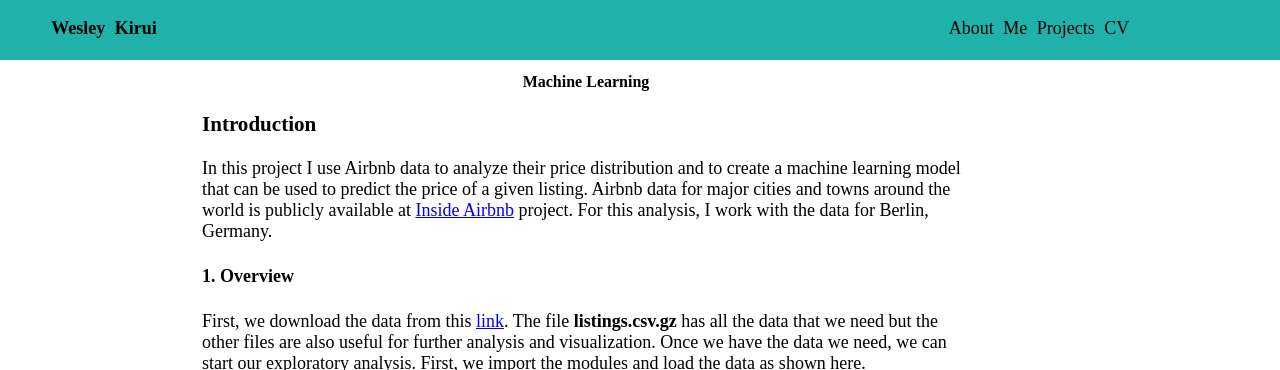
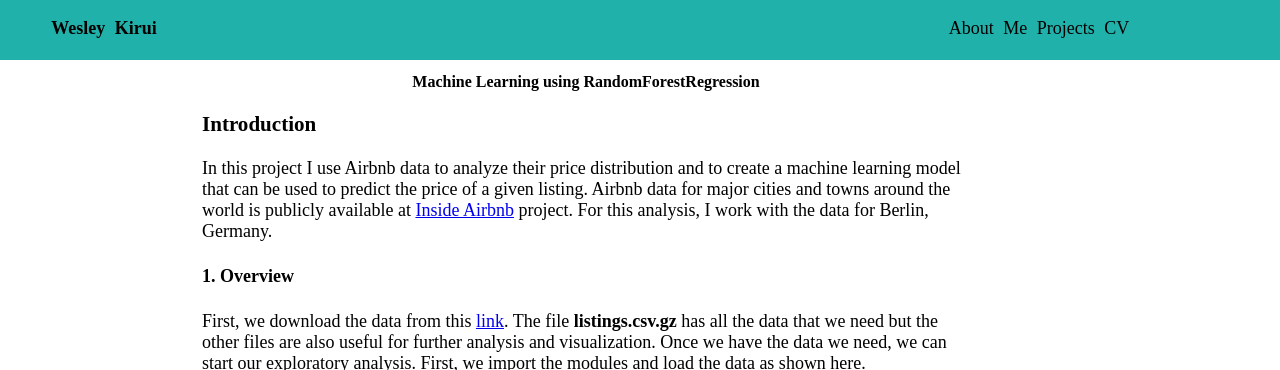
Before and after one commit to wkirui/wkirui.github.io, a Jekyll site: the page built from _posts/2020-09-24-Airbnb Price Prediction with RandomForest.md, in a window 1280 px wide and 900 px high, cut to the strip 0-370 px from the top of the window. Built offline with Jekyll 4.4.1, drawn with Linux system fonts in a browser that asks for light colours; nearby versions of some CDN libraries.

Commit message:
minor formatting edits

```diff
--- a/_posts/2020-09-24-Airbnb Price Prediction with RandomForest.md
+++ b/_posts/2020-09-24-Airbnb Price Prediction with RandomForest.md
@@ -5,7 +5,7 @@ date : '2020-09-24 10:10:00 +0300'
 categories: posts
 excerpt: 'Can we create a general model to predict the housing prices for a given city? In this analysis, I look at the prices for listings in Berlin Germany and create a model to predict the results.'
 ---
-# <center>Machine Learning</center>
+# <center>Machine Learning using RandomForestRegression</center>
 ### Introduction
 In this project I use Airbnb data to analyze their price distribution and to create a machine learning model that can be used to predict the price of a given listing.
 Airbnb data for major cities and towns around the world is publicly available at [Inside Airbnb](http://insideairbnb.com/) project. For this analysis, I work with the data for Berlin, Germany.
@@ -25,7 +25,7 @@ Let's take a quick look at the shape and overview of our data.<br>
 As shown below, we have 20432 listings and 74 columns (features).
 ![data overview](/assets/img/listings_top_rows.png#center)
 
-### 2. Data Processing
+#### 2. Data Processing
 Let's remove the currency notation from the prices using this function
 <script src="https://gist.github.com/wkirui/af998d2711e12cf9687244e493d019c5.js"></script>
 Once prices are cleaned up we can look at their distribution
@@ -38,7 +38,7 @@ We can make the following observations:
 - Only 4.98% of the listings cost more than the 95th percentile price ($155)
 - Only 0.4% of the listings cost $500 or more
 
-### 3. Exploratory Data Analysis
+#### 3. Exploratory Data Analysis
 Let's plot the price distribution
 <script src="https://gist.github.com/wkirui/e32867aceddf89a61428b6823f3ce5f6.js"></script>
 ![price distribution](/assets/img/airbnb_price_distribution.png) | ![price less than $500](/assets/img/airbnb_prices_less_than_500.png)
@@ -64,6 +64,7 @@ Using the following function, we calculate the [Great-circle Distance](https://e
 ##### c) Maximum number of guests
 - As expected, price increases with the number of guests
 ![price v guests](/assets/img/price_guest_dist.png)
+
 ##### d) Room Type
 - It's cheaper if you shared the room with the host
 - Hotel rooms are the most expensive on average
@@ -74,9 +75,7 @@ Using the following function, we calculate the [Great-circle Distance](https://e
 - Reinickendorf has the the cheapest apartments
 ![price v neighbourhood](/assets/img/price_neighbourhood_dist.png)
 
-
-
-### 4. Feature Selection
+#### 4. Feature Selection
 We have looked at how some of the features affect pices. In this section, we are going to determine which other features in our dataset greatly affect the price of renting an Airbnb apartment.
 ##### i) Missing Values
 First let's check which columns have the highest number of values missing
@@ -97,7 +96,7 @@ Now we need to determine the best features to use in our model. We will use a Ra
 Here are the top 15 features
 ![missing values table](/assets/img/pct_missing_values.png)
 
-### 5. Model Selection
+#### 5. Model Selection
 ##### a) Fit the model
 Using the top features, we can train our final model. We select top **n** features or we select features whose scores are above a certain threshold then we train several models to compare with the results
 As shown below, we selected 50 features to the model
```
